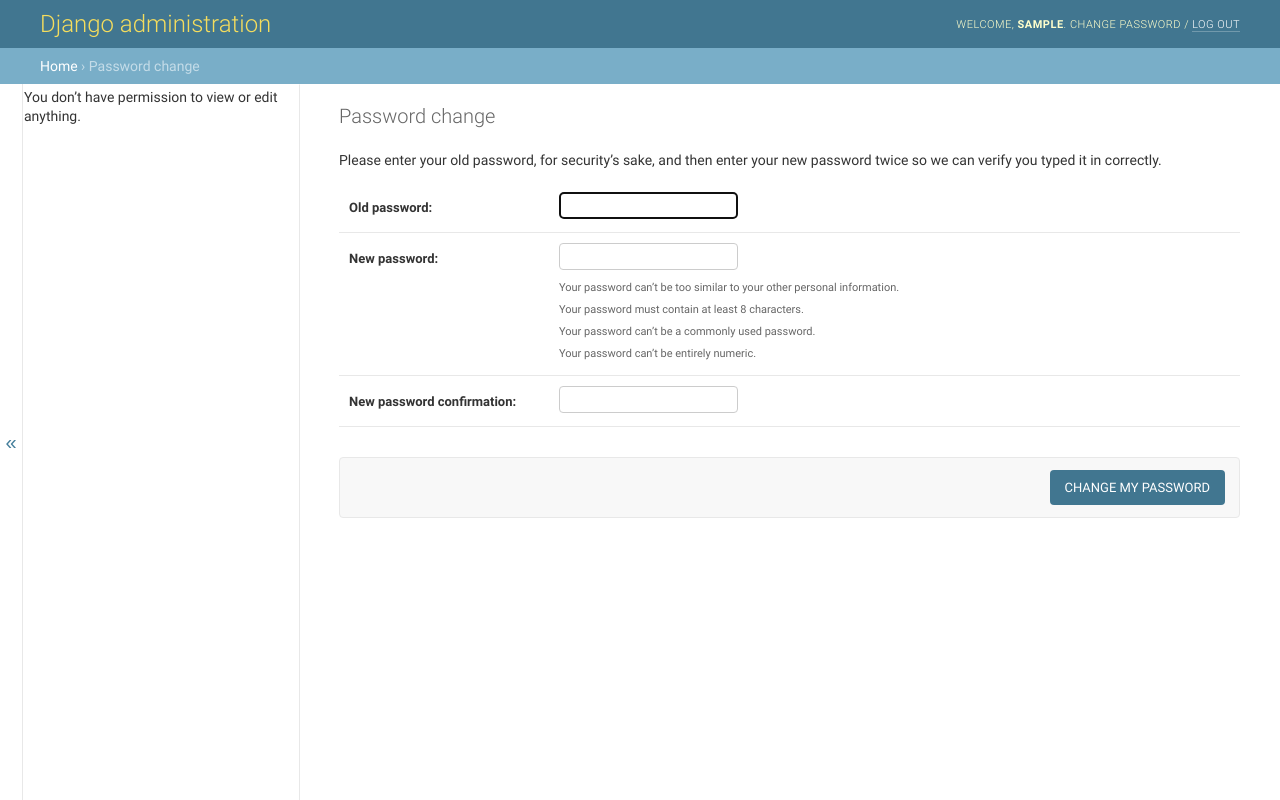
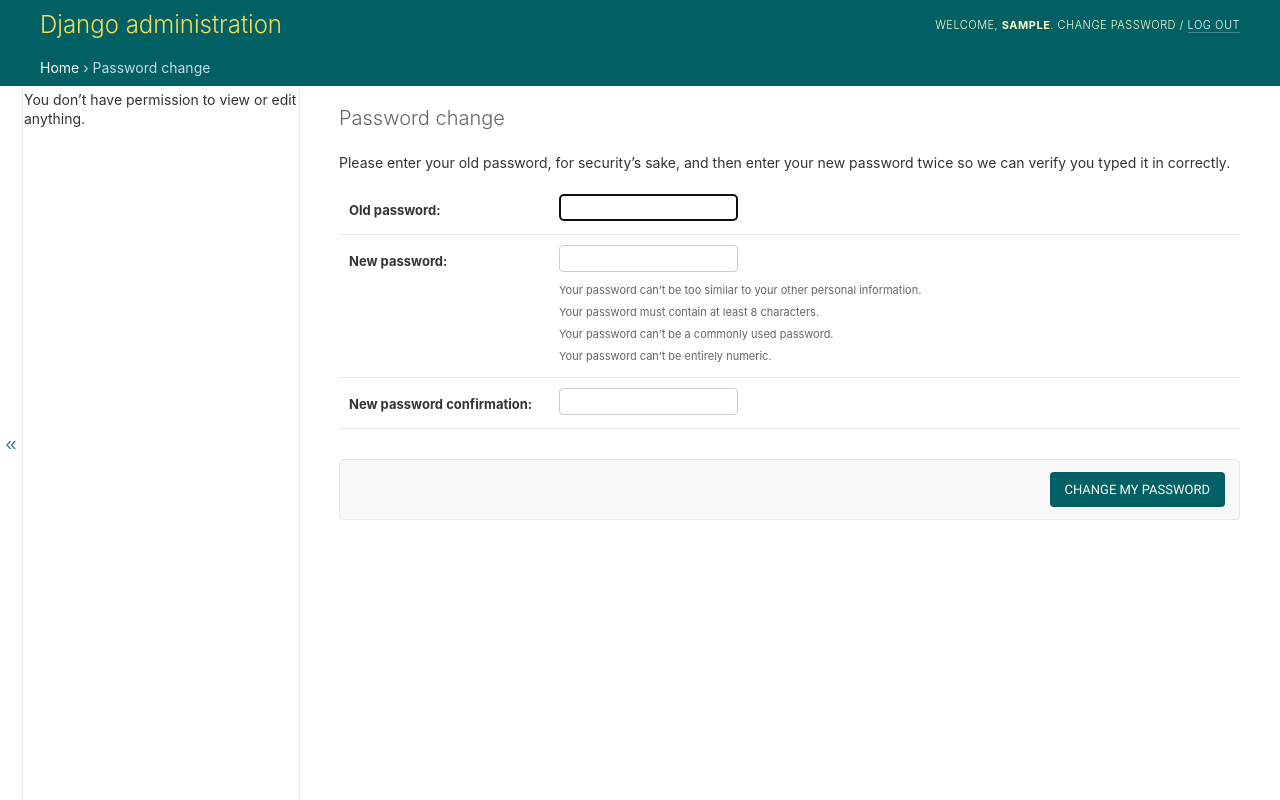
Before and after one commit to ogaroh/immunotrak, a Django app: a page that, after the commit, uses templates/admin/base_site.html in a window 1280 px wide. Run offline with Django 3.2, Linux system fonts and the light colour scheme; the visitor is signed in with stand-in values (Sample User, id 1).

Commit message:
admin custom

```diff
--- /dev/null
+++ b/templates/admin/base_site.html
@@ -0,0 +1,85 @@
+{% extends "admin/base_site.html" %} {% block extrastyle %}
+<style>
+     :root {
+        --primary-color: #006064;
+        --primary-color-faded: #006064;
+        --secondary-color: #006164cc;
+    }
+
+     ::selection {
+        background: var(--secondary-color);
+        color: var(--primary-color);
+        opacity: 1
+    }
+
+     ::-moz-selection {
+        background: var(--secondary-color);
+        color: var(--primary-color);
+        opacity: 1
+    }
+
+    body {
+        font-family: -apple-system, BlinkMacSystemFont, 'Segoe UI', Roboto, Helvetica, Arial, sans-serif, 'Apple Color Emoji', 'Segoe UI Emoji', 'Segoe UI Symbol';
+    }
+
+    #header {
+        background: var(--primary-color);
+    }
+
+    .module h2,
+    .module caption,
+    .inline-group h2 {
+        background-color: var(--primary-color-faded);
+    }
+
+    div.breadcrumbs {
+        background: var(--primary-color-faded);
+    }
+
+    a:link,
+    a:visited {
+        color: var(--primary-color-faded);
+    }
+
+    .selector-chosen h2 {
+        background: var(--primary-color-faded) !important;
+    }
+
+    .button,
+    input[type=submit],
+    input[type=button],
+    .submit-row input,
+    a.button {
+        background: var(--primary-color-faded);
+    }
+
+    .button.default,
+    input[type=submit].default,
+    .submit-row input.default {
+        background: var(--primary-color);
+    }
+
+    .button:active,
+    input[type=submit]:active,
+    input[type=button]:active,
+    .button:focus,
+    input[type=submit]:focus,
+    input[type=button]:focus,
+    .button:hover,
+    input[type=submit]:hover,
+    input[type=button]:hover {
+        background: var(--primary-color-faded);
+        opacity: 0.8;
+    }
+
+    .button.default:active,
+    input[type=submit].default:active,
+    .button.default:focus,
+    input[type=submit].default:focus,
+    .button.default:hover,
+    input[type=submit].default:hover {
+        background: var(--primary-color);
+        opacity: 0.8;
+    }
+</style>
+{% endblock %}
```
Also changed, not shown: templates/registration/login.html (+3 -5 lines).
